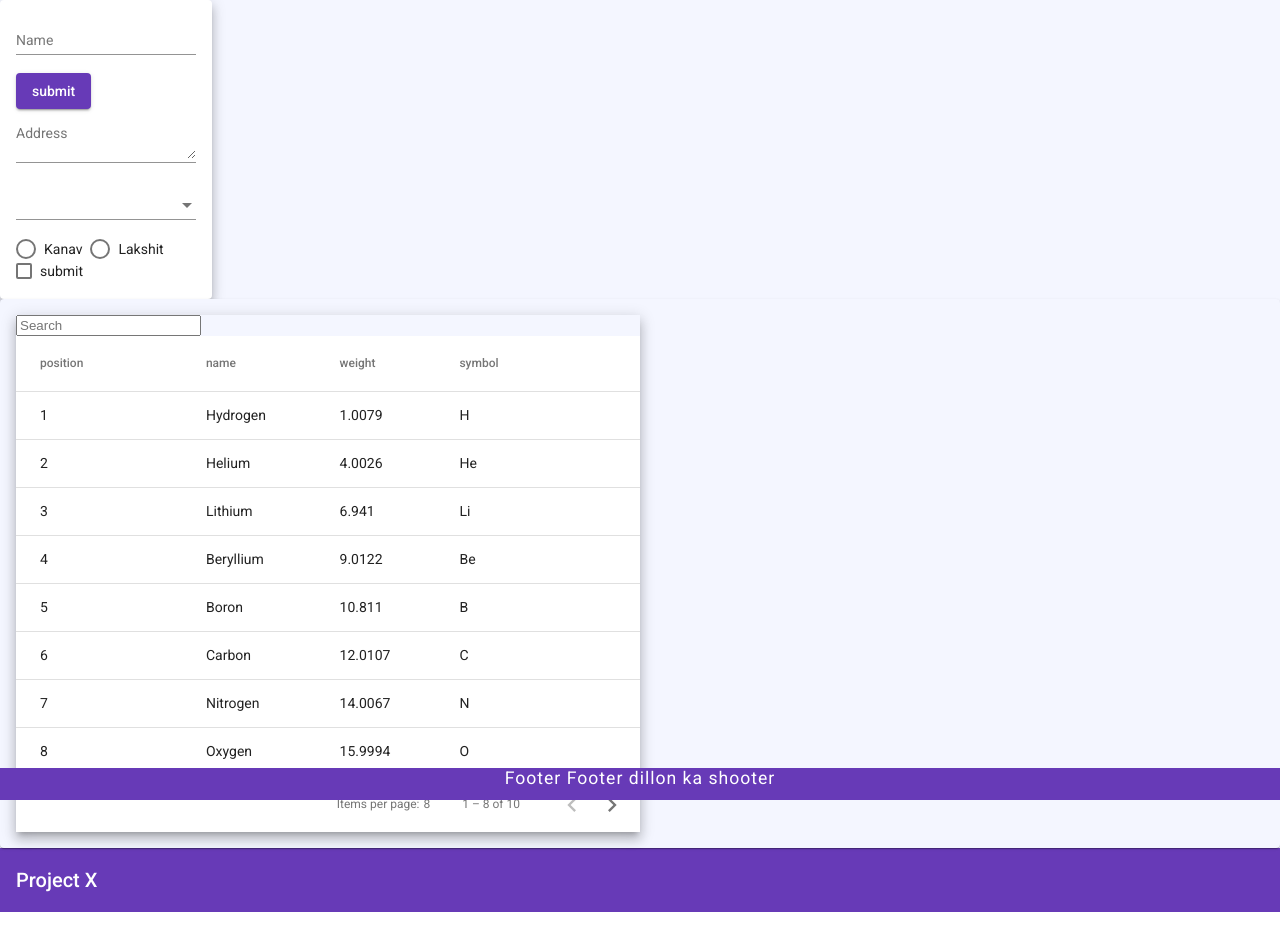
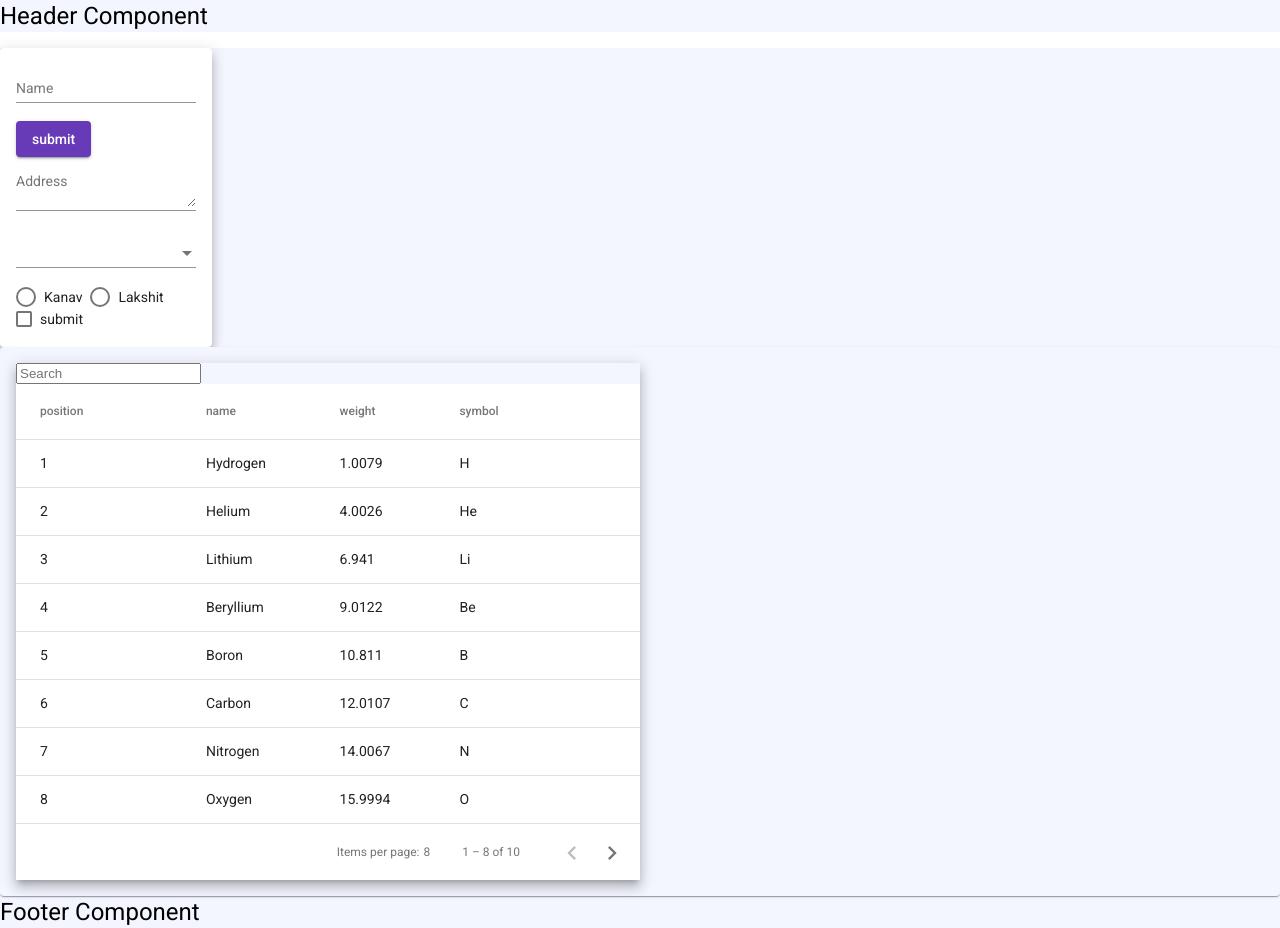
Before and after one commit to LKsquareB/ProjectX, an Angular app in the folder Engine/: page / in a window 1280 px wide. Built offline with nearby package versions, Linux system fonts and the light colour scheme.

Commit message:
Hedaer n footer fixed

```diff
--- a/Engine/src/app/app.component.html
+++ b/Engine/src/app/app.component.html
@@ -10,8 +10,11 @@
       <app-table [data]="component"></app-table>
     </mat-card>
   </div>
-  <div *ngIf="component.type == 'GLOBAL'">
-    <app-global [data]="component"></app-global>
+  <div *ngIf="component.type == 'header'">
+    <app-header [data]="component"></app-header>
+  </div>
+  <div *ngIf="component.type == 'footer'">
+    <app-footer [data]="component"></app-footer>
   </div>
 </div>
 <!-- <app-footer></app-footer> -->
--- a/Engine/src/app/global/footer/footer.component.html
+++ b/Engine/src/app/global/footer/footer.component.html
@@ -1,8 +1,9 @@
-<div *ngIf='data.uiProperty.isVisible'>
+<!-- <div *ngIf='data.uiProperty.isVisible'>
     <footer class="footer">
         <p>
-            {{data.elements[0].text}}
+            {{data.elements[0].text}} -->
             <!-- Hello WORLD -->
-        </p>
+        <!-- </p>
       </footer>
-</div>
+</div> -->
+<h1>Footer Component</h1>
--- a/Engine/src/app/global/header/header.component.html
+++ b/Engine/src/app/global/header/header.component.html
@@ -1,7 +1,7 @@
-<div *ngIf='data.uiProperty.isVisible'>
+<!-- <div *ngIf='data.uiProperty.isVisible'>
 
 <mat-toolbar color="primary" class="navbar">
-    <div>{{data.home.text}}</div>
+    <div>{{data.home.text}}</div> -->
     <!-- <span class="header-spacer"></span>
     <div *ngFor='let ele of data.elements'>
       <a routerLink="ele.routerLink" routerLinkActive="ele.routerLinkActive">
@@ -10,4 +10,5 @@
       </span>
       </a>
     </div> -->
-  </mat-toolbar>
+  <!-- </mat-toolbar> -->
+  <h1>Header Component</h1>
--- a/Engine/src/app/schema.service.ts
+++ b/Engine/src/app/schema.service.ts
@@ -5,10 +5,44 @@ import { element } from 'protractor';
   providedIn: 'root',
 })
 export class SchemaService {
-  constructor() {}
+  constructor() { }
 
   dataSchema() {
     let dataSource = [
+      {
+        type: 'header',
+        properties: {
+          uiProperty: {
+            // width: '50%',
+            color: 'Primary',
+            isEnable: true,
+            isVisible: true,
+            type: 'Horizontal',
+          },
+          home: {
+            routerLink: '/home',
+            routerLinkActive: 'active',
+            text: 'Project X',
+          },
+          elements: [
+            {
+              routerLink: '/home',
+              routerLinkActive: 'active',
+              text: 'Project X',
+            },
+            {
+              routerLink: '/table',
+              routerLinkActive: 'active',
+              text: 'Table',
+            },
+            {
+              routerLink: '/form',
+              routerLinkActive: 'active',
+              text: 'Form',
+            },
+          ],
+        },
+      },
       {
         type: 'FORM',
         properties: {
@@ -135,45 +169,7 @@ export class SchemaService {
         },
       },
       {
-        type:'GLOBAL',
-        properties:{
-          elements:[
-            {
-              type: 'Header',
-              properties: {
-                uiProperty: {
-                  // width: '50%',
-                  color: 'Primary',
-                  isEnable: true,
-                  isVisible:true,
-                  type: 'Horizontal',
-                },
-                home:  {
-                  routerLink: '/home',
-                  routerLinkActive: 'active',
-                  text: 'Project X',
-                },
-                elements: [
-                  {
-                    routerLink: '/home',
-                    routerLinkActive: 'active',
-                    text: 'Project X',
-                  },
-                  {
-                    routerLink: '/table',
-                    routerLinkActive: 'active',
-                    text: 'Table',
-                  },
-                  {
-                    routerLink: '/form',
-                    routerLinkActive: 'active',
-                    text: 'Form',
-                  },
-                ],
-              },
-            },
-            {
-              type: 'Footer',
+        type: 'footer',
         properties: {
           uiProperty: {
             // width: '50%',
@@ -188,41 +184,41 @@ export class SchemaService {
           ],
         },
       },
-            {
-              type: 'Sidenav',
-              properties: {
-                uiProperty: {
-                  // width: '50%',
-                  // isVisible: true,
-                  color: 'Primary',
-                  isEnable: true,
-                  isVisible:true,
-                  type: 'Vertical',
-                },
-                elements: [
-                  {
-                    routerLink: '/home',
-                    routerLinkActive: 'active',
-                    text: 'Project X',
-                  },
-                  {
-                    routerLink: '/table',
-                    routerLinkActive: 'active',
-                    text: 'Table',
-                  },
-                  {
-                    routerLink: '/form',
-                    routerLinkActive: 'active',
-                    text: 'Form',
-                  },
-                ],
-              },
-            }
+      // {
+      //   type: 'Sidenav',
+      //   properties: {
+      //     uiProperty: {
+      //       // width: '50%',
+      //       // isVisible: true,
+      //       color: 'Primary',
+      //       isEnable: true,
+      //       isVisible:true,
+      //       type: 'Vertical',
+      //     },
+      //     elements: [
+      //       {
+      //         routerLink: '/home',
+      //         routerLinkActive: 'active',
+      //         text: 'Project X',
+      //       },
+      //       {
+      //         routerLink: '/table',
+      //         routerLinkActive: 'active',
+      //         text: 'Table',
+      //       },
+      //       {
+      //         routerLink: '/form',
+      //         routerLinkActive: 'active',
+      //         text: 'Form',
+      //       },
+      //     ],
+      //   },
+      // }
     ]
-        }
-      },
+    //   }
+    // },
 
-    ];
+    // ];
     return dataSource;
   }
 }
```
Lines whose indentation alone changed are shown as unchanged.
